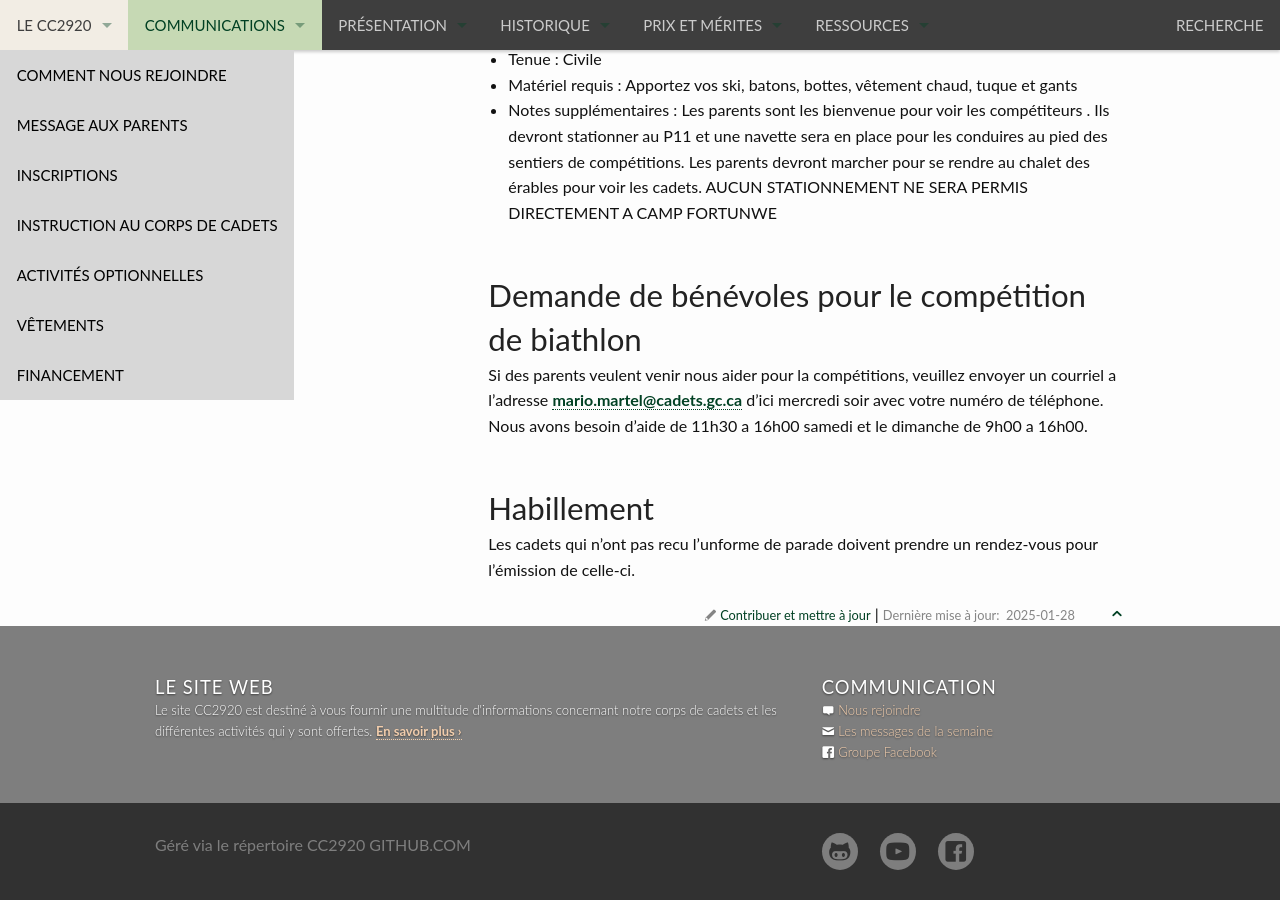
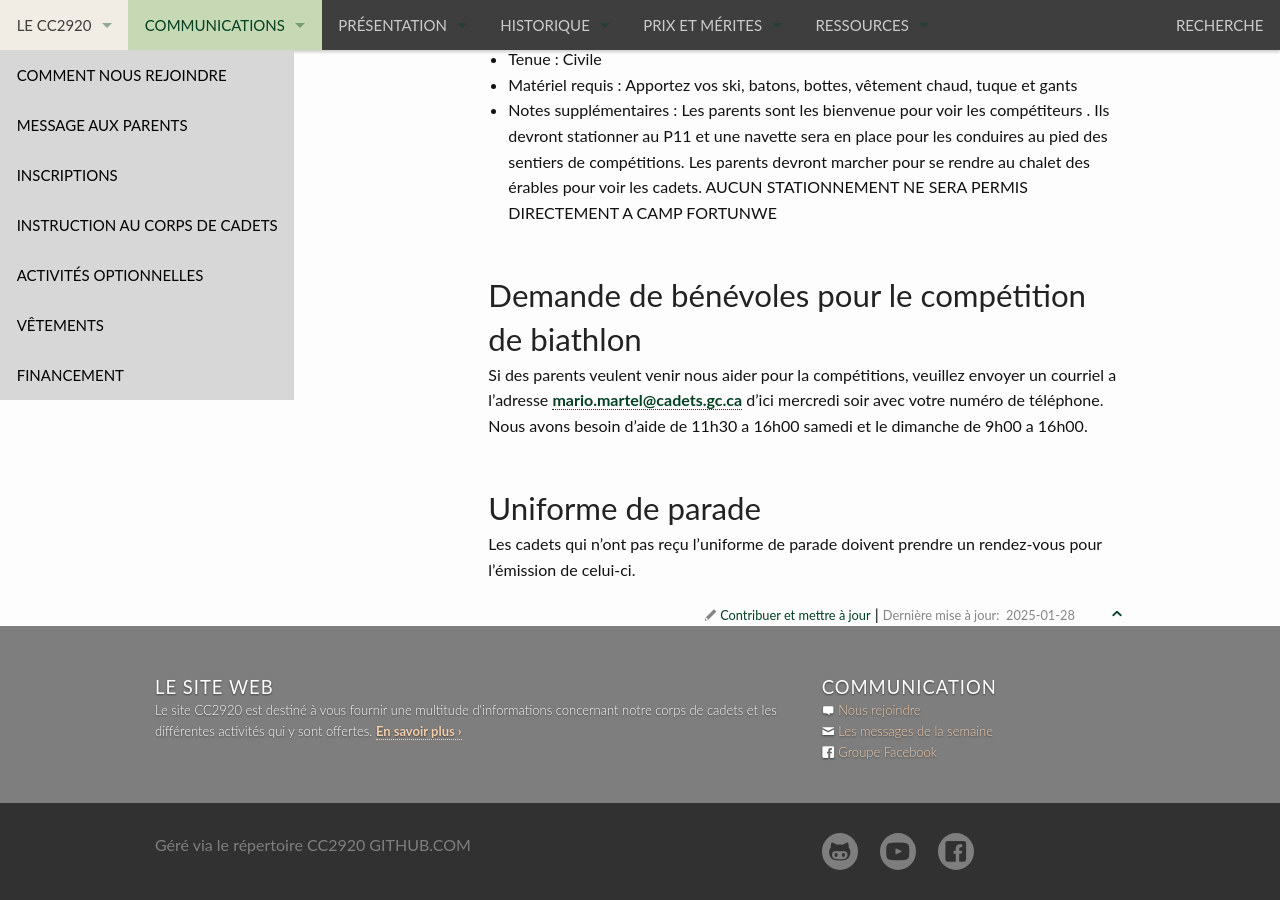
Before and after one commit to CC2920/web, a Jekyll site: the page built from _communications/messages.md, in a window 1280 px wide and 900 px high, scrolled down 3038 px. Built offline with Jekyll 4.4.1, drawn with Linux system fonts in a browser that asks for light colours.

Commit message:
Update messages.md

```diff
--- a/_communications/messages.md
+++ b/_communications/messages.md
@@ -104,6 +104,6 @@ Rappel du coût des différents billets:
 
 Si des parents veulent venir nous aider pour la compétitions, veuillez envoyer un courriel a l'adresse <mario.martel@cadets.gc.ca> d'ici mercredi soir avec votre numéro de téléphone. Nous avons besoin d'aide de 11h30 a 16h00 samedi et le dimanche de 9h00 a 16h00.
 
-## Habillement
+## Uniforme de parade
 
-Les cadets qui n'ont pas recu l'unforme de parade doivent prendre un rendez-vous pour l'émission de celle-ci.
+Les cadets qui n'ont pas reçu l'uniforme de parade doivent prendre un rendez-vous pour l'émission de celui-ci.
```
